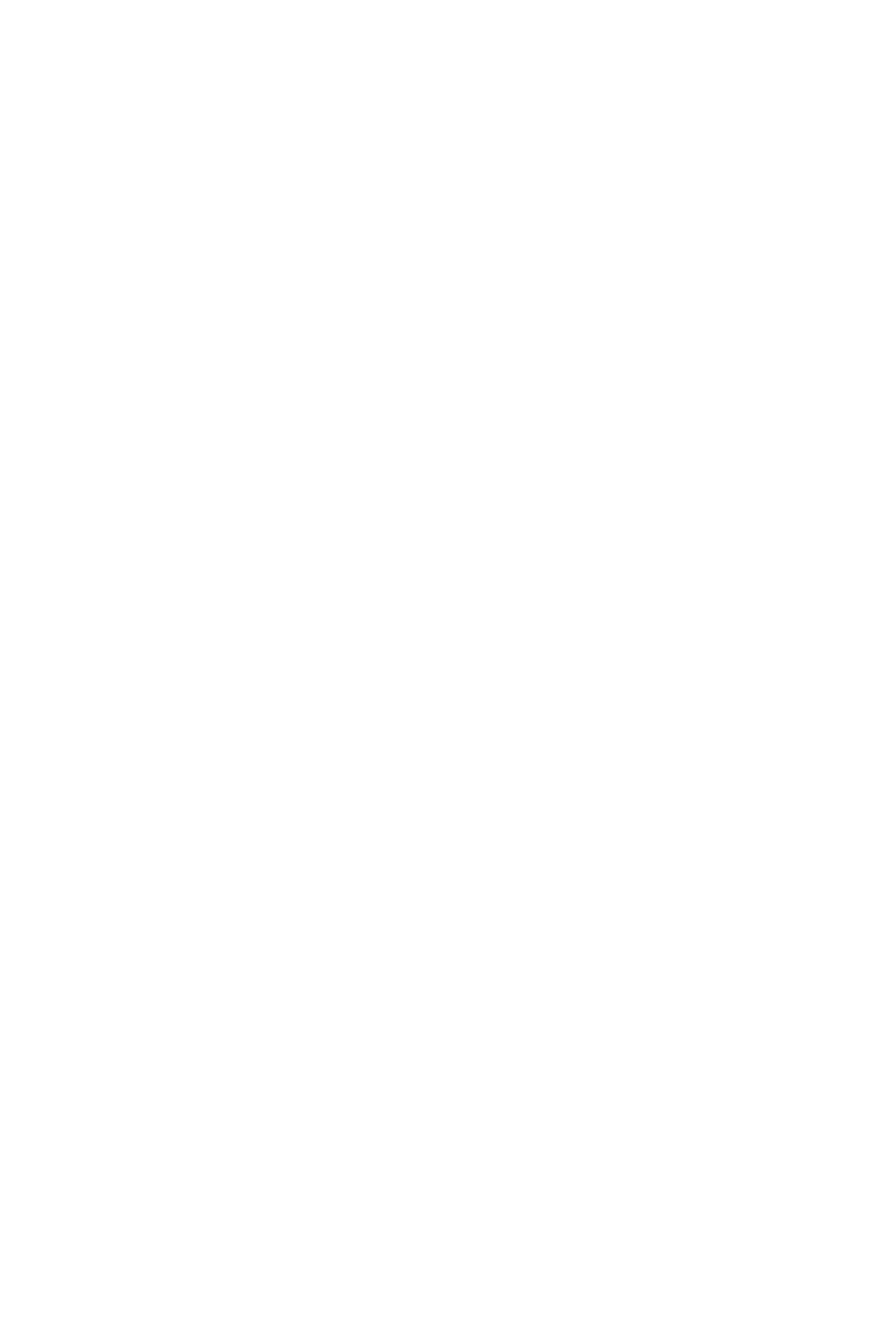
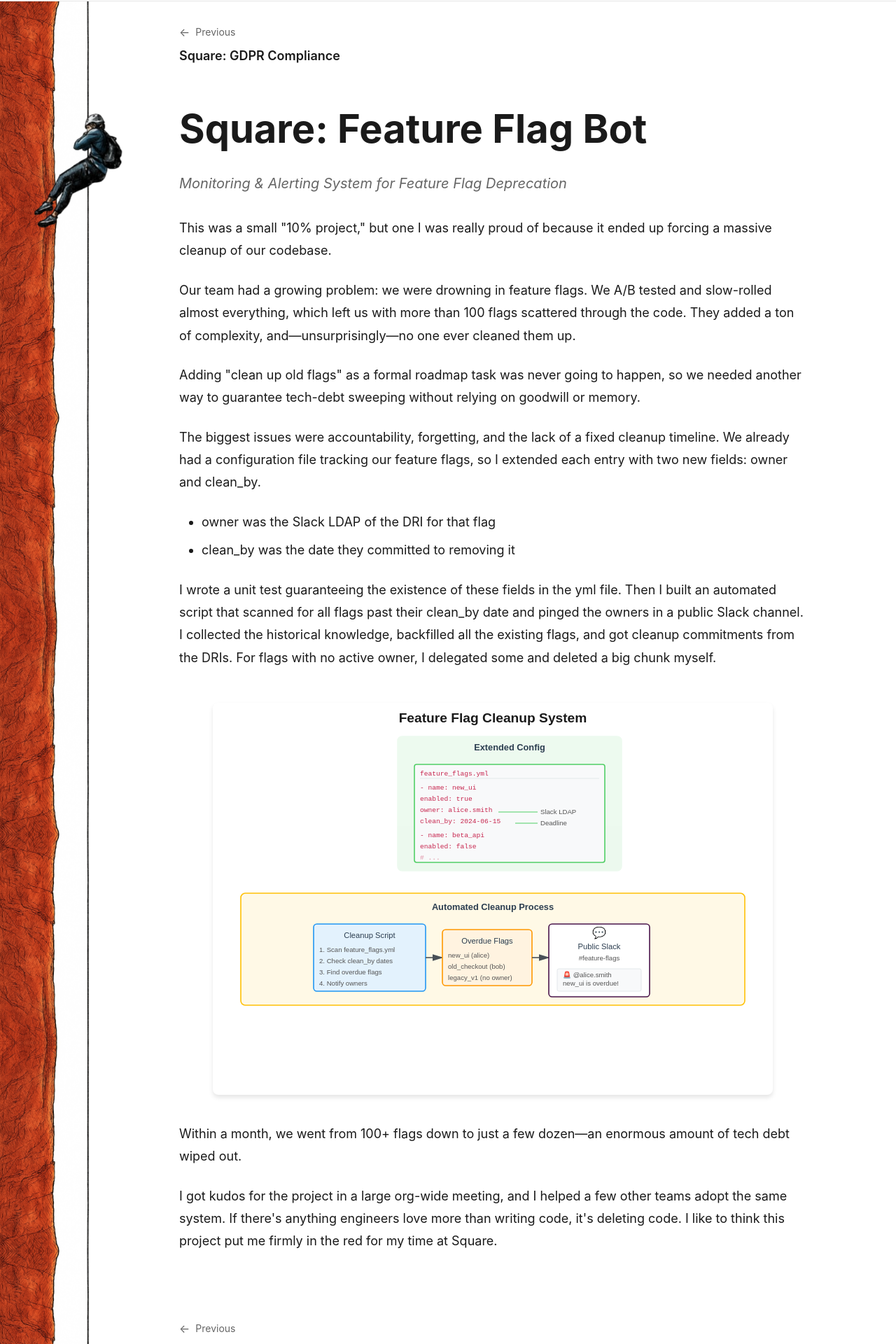
Before and after one commit to iankchristie/portfolio, a React (Vite) app: page /feature-flag-bot in a window 1280 px wide. Before the commit this address had no page. Shown: the part 91-2011 px from the top of the page at 70% size. Before the commit the page ends 800 px from the top, so only its background shows below. Built offline with nearby package versions, Linux system fonts and the light colour scheme.

Commit message:
feature flags page.

```diff
--- /dev/null
+++ b/src/components/pages/FeatureFlagBot.jsx
@@ -0,0 +1,106 @@
+import { Layout } from '../layout/Layout';
+import { ProjectNavigation } from '../navigation/ProjectNavigation';
+
+export function FeatureFlagBot() {
+  return (
+    <Layout showRappeller={true}>
+      <div style={{
+        width: '100%',
+        margin: '0 auto',
+        padding: 'clamp(1rem, 3vw, 2rem)'
+      }}>
+        <ProjectNavigation currentLink="/feature-flag-bot" position="top" />
+
+        <h1 style={{
+          fontSize: 'clamp(2.5rem, 5vw, 3.5rem)',
+          marginBottom: '1rem',
+          color: '#1a1a1a'
+        }}>
+          Square: Feature Flag Bot
+        </h1>
+
+        <p style={{
+          fontSize: 'clamp(1rem, 2vw, 1.25rem)',
+          color: '#666',
+          marginBottom: '2rem',
+          fontStyle: 'italic'
+        }}>
+          Monitoring & Alerting System for Feature Flag Deprecation
+        </p>
+
+        <div style={{
+          fontSize: 'clamp(1rem, 2vw, 1.125rem)',
+          lineHeight: '1.8',
+          color: '#1a1a1a',
+          marginBottom: '3rem'
+        }}>
+          <p style={{ marginBottom: '1.5rem' }}>
+            This was a small "10% project," but one I was really proud of because it ended up forcing a massive cleanup of our codebase.
+          </p>
+
+          <p style={{ marginBottom: '1.5rem' }}>
+            Our team had a growing problem: we were drowning in feature flags. We A/B tested and slow-rolled almost everything, which left us with more than 100 flags scattered through the code. They added a ton of complexity, and—unsurprisingly—no one ever cleaned them up.
+          </p>
+
+          <p style={{ marginBottom: '1.5rem' }}>
+            Adding "clean up old flags" as a formal roadmap task was never going to happen, so we needed another way to guarantee tech-debt sweeping without relying on goodwill or memory.
+          </p>
+
+          <p style={{ marginBottom: '1.5rem' }}>
+            The biggest issues were accountability, forgetting, and the lack of a fixed cleanup timeline. We already had a configuration file tracking our feature flags, so I extended each entry with two new fields: owner and clean_by.
+          </p>
+
+          <ul style={{
+            paddingLeft: '2rem',
+            marginBottom: '1.5rem'
+          }}>
+            <li style={{ marginBottom: '0.5rem' }}>
+              owner was the Slack LDAP of the DRI for that flag
+            </li>
+            <li style={{ marginBottom: '0.5rem' }}>
+              clean_by was the date they committed to removing it
+            </li>
+          </ul>
+
+          <p style={{ marginBottom: '1.5rem' }}>
+            I wrote a unit test guaranteeing the existence of these fields in the yml file. Then I built an automated script that scanned for all flags past their clean_by date and pinged the owners in a public Slack channel. I collected the historical knowledge, backfilled all the existing flags, and got cleanup commitments from the DRIs. For flags with no active owner, I delegated some and deleted a big chunk myself.
+          </p>
+        </div>
+
+        <div style={{
+          width: '100%',
+          maxWidth: '800px',
+          margin: '2rem auto',
+        }}>
+          <img
+            src={`${import.meta.env.BASE_URL}feature-flag-cleanup-system.svg`}
+            alt="Feature Flag Cleanup System Diagram"
+            style={{
+              width: '100%',
+              height: 'auto',
+              borderRadius: '8px',
+              boxShadow: '0 4px 6px rgba(0, 0, 0, 0.1)'
+            }}
+          />
+        </div>
+
+        <div style={{
+          fontSize: 'clamp(1rem, 2vw, 1.125rem)',
+          lineHeight: '1.8',
+          color: '#1a1a1a',
+          marginBottom: '3rem'
+        }}>
+          <p style={{ marginBottom: '1.5rem' }}>
+            Within a month, we went from 100+ flags down to just a few dozen—an enormous amount of tech debt wiped out.
+          </p>
+
+          <p style={{ marginBottom: '1.5rem' }}>
+            I got kudos for the project in a large org-wide meeting, and I helped a few other teams adopt the same system. If there's anything engineers love more than writing code, it's deleting code. I like to think this project put me firmly in the red for my time at Square.
+          </p>
+        </div>
+
+        <ProjectNavigation currentLink="/feature-flag-bot" />
+      </div>
+    </Layout>
+  );
+}
--- a/src/components/pages/GoldmanSachs.jsx
+++ b/src/components/pages/GoldmanSachs.jsx
@@ -43,7 +43,7 @@
           </p>
 
           <p style={{ marginBottom: '1.5rem' }}>
-            Still, it was a good summer and a good place to turn 21. I did well and got a return offer, but I left knowing the lifestyle wasn't for me.
+            Still, it was a good summer and a good place to turn 21. I did well and got a return offer, but I left knowing the lifestyle wasn't for me. That's all I have to say about that.
           </p>
         </div>
 
--- a/src/data/content.js
+++ b/src/data/content.js
@@ -123,7 +123,7 @@
     title: "Square: Feature Flag Bot",
     description: "Monitoring & Alerting System for Feature Flag Deprecation",
     image: getImagePath("/flag.jpg"),
-    link: "#",
+    link: "/feature-flag-bot",
     tags: ["engineering"]
   },
   {
--- a/src/main.jsx
+++ b/src/main.jsx
@@ -6,6 +6,7 @@
 import { Contact } from './components/pages/Contact.jsx'
 import { About } from './components/pages/About.jsx'
 import { GDPR } from './components/pages/GDPR.jsx'
+import { FeatureFlagBot } from './components/pages/FeatureFlagBot.jsx'
 import { Projects } from './components/pages/Projects.jsx'
 import { GeoClimb } from './components/pages/GeoClimb.jsx'
 import { CorticalPlasticity } from './components/pages/CorticalPlasticity.jsx'
@@ -46,6 +47,7 @@
         <Route path="/" element={<App />} />
         <Route path="/about" element={<About />} />
         <Route path="/gdpr" element={<GDPR />} />
+        <Route path="/feature-flag-bot" element={<FeatureFlagBot />} />
         <Route path="/projects" element={<Projects />} />
         <Route path="/projects/geoclimb" element={<GeoClimb />} />
         <Route path="/projects/cortical-plasticity" element={<CorticalPlasticity />} />
```
Also changed, not shown: public/feature-flag-cleanup-system.svg (added).
